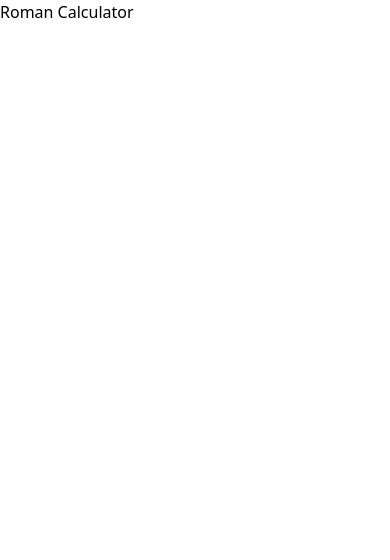
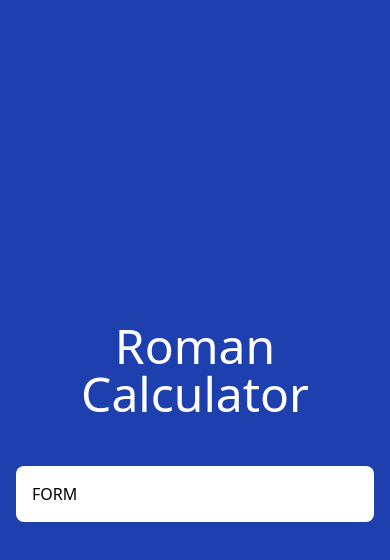
Before and after one commit to petarivanovv9/roman-numeral-calculator-nextjs, a Next.js app: page / in a window 390 px wide. Shown: the top 560 px of the page. Built offline with nearby package versions, Linux system fonts and the light colour scheme.

Commit message:
add initial responsive home page without input

```diff
--- a/pages/index.tsx
+++ b/pages/index.tsx
@@ -1,3 +1,23 @@
 export default function Home() {
-  return <div>Roman Calculator</div>;
+  return (
+    <div className="h-full bg-blue-800">
+      {/* Container */}
+      <div className="max-w-full h-full px-4">
+        {/* Row */}
+        <div className="flex flex-wrap h-full justify-center">
+          {/* Col */}
+          <div className="flex flex-row items-center xl:w-4/12 lg:w-6/12 sm:w-8/12 w-full">
+            <div className="w-full">
+              <h1 className="mb-12 text-white text-center">Roman Calculator</h1>
+
+              <div className="bg-white rounded-lg p-4">FORM</div>
+            </div>
+          </div>
+          {/* End Col */}
+        </div>
+        {/* End Row */}
+      </div>
+      {/* End Container */}
+    </div>
+  );
 }
```
Also changed, not shown: 1 other file (tests, documents, lock files or other folders).
